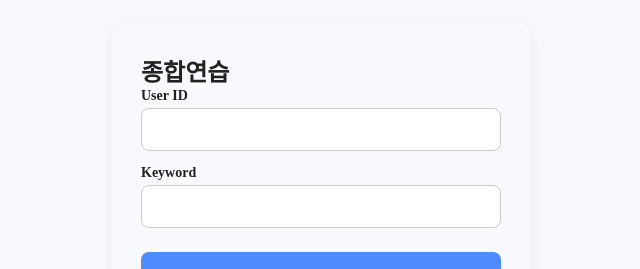
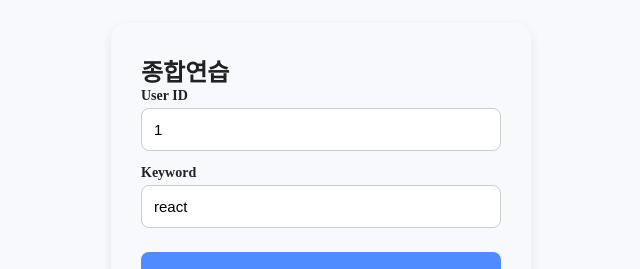
Before and after one commit to drasla/lecture-12-total, a React (Vite) app: page / in a window 1280 px wide. Shown: the part 222-491 px from the top of the page, without its empty margins (319-959 px from the left). Built offline with nearby package versions, Linux system fonts and the light colour scheme.

Commit message:
Home 코드 완성

```diff
--- a/src/pages/Home.tsx
+++ b/src/pages/Home.tsx
@@ -1,16 +1,41 @@
 import { Button, Card, Input, Label, Wrapper } from "../styles/styles.tsx";
+import { useForm } from "react-hook-form";
+import { useNavigate } from "react-router";
+
+type FormValues = {
+    userId: number;
+    keyword: string;
+};
 
 function Home() {
+    const navigate = useNavigate();
+
+    // const form = useForm<FormValues>();
+    const { register, handleSubmit } = useForm<FormValues>({
+        defaultValues: {
+            userId: 1,
+            keyword: "react",
+        },
+    });
+
+    const onSubmit = (data: FormValues) => {
+        const queryString = new URLSearchParams({
+            userId: data.userId.toString(),
+            keyword: data.keyword,
+        }).toString();
+        navigate(`/result?${queryString}`);
+    };
+
     return (
         <Wrapper>
             <Card>
                 <h2>종합연습</h2>
 
-                <form>
+                <form onSubmit={handleSubmit(onSubmit)}>
                     <Label>User ID</Label>
-                    <Input type={"number"} />
+                    <Input {...register("userId", { required: true })} type={"number"} />
                     <Label>Keyword</Label>
-                    <Input />
+                    <Input {...register("keyword", { required: true })} />
                     <Button>조회하기</Button>
                 </form>
             </Card>
```
